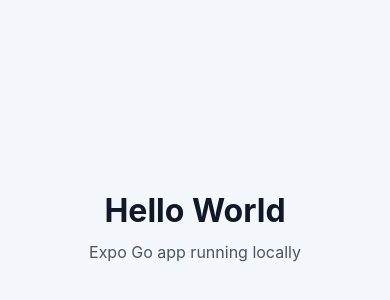
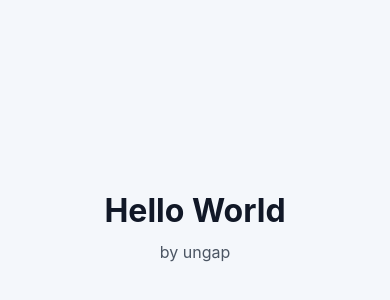
Before and after one commit to ungap-AB/expo-hello-world, a React Native app: screen / in a window 390 px wide. Shown: the part 196-496 px from the top of the page. Built offline with nearby package versions, Linux system fonts and the light colour scheme.

Commit message:
Update app subtitle text

```diff
--- a/App.tsx
+++ b/App.tsx
@@ -5,7 +5,7 @@ export default function App() {
   return (
     <View style={styles.container}>
       <Text style={styles.title}>Hello World</Text>
-      <Text style={styles.subtitle}>Expo Go app running locally</Text>
+      <Text style={styles.subtitle}>by ungap</Text>
       <StatusBar style="dark" />
     </View>
   );
```
